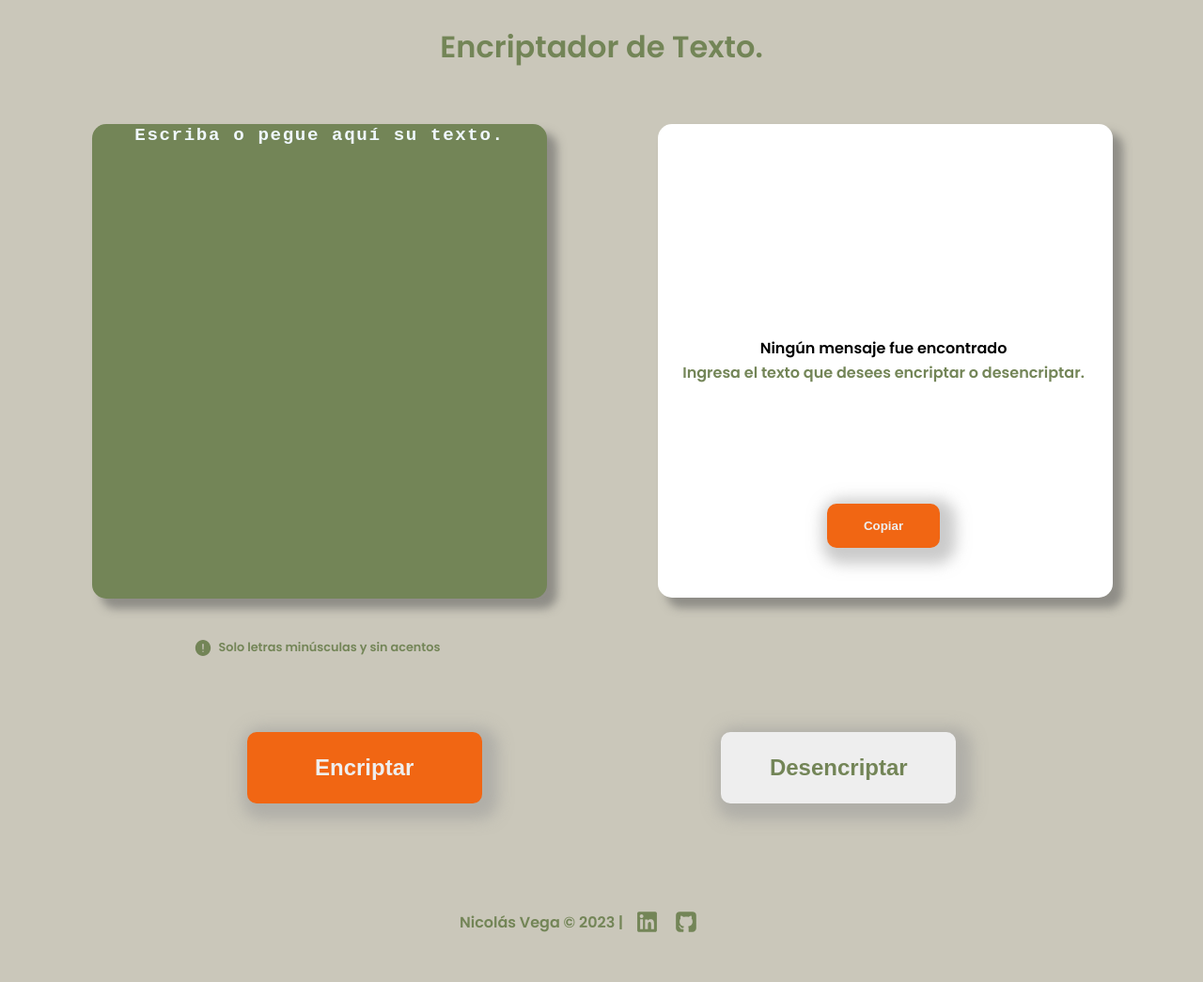
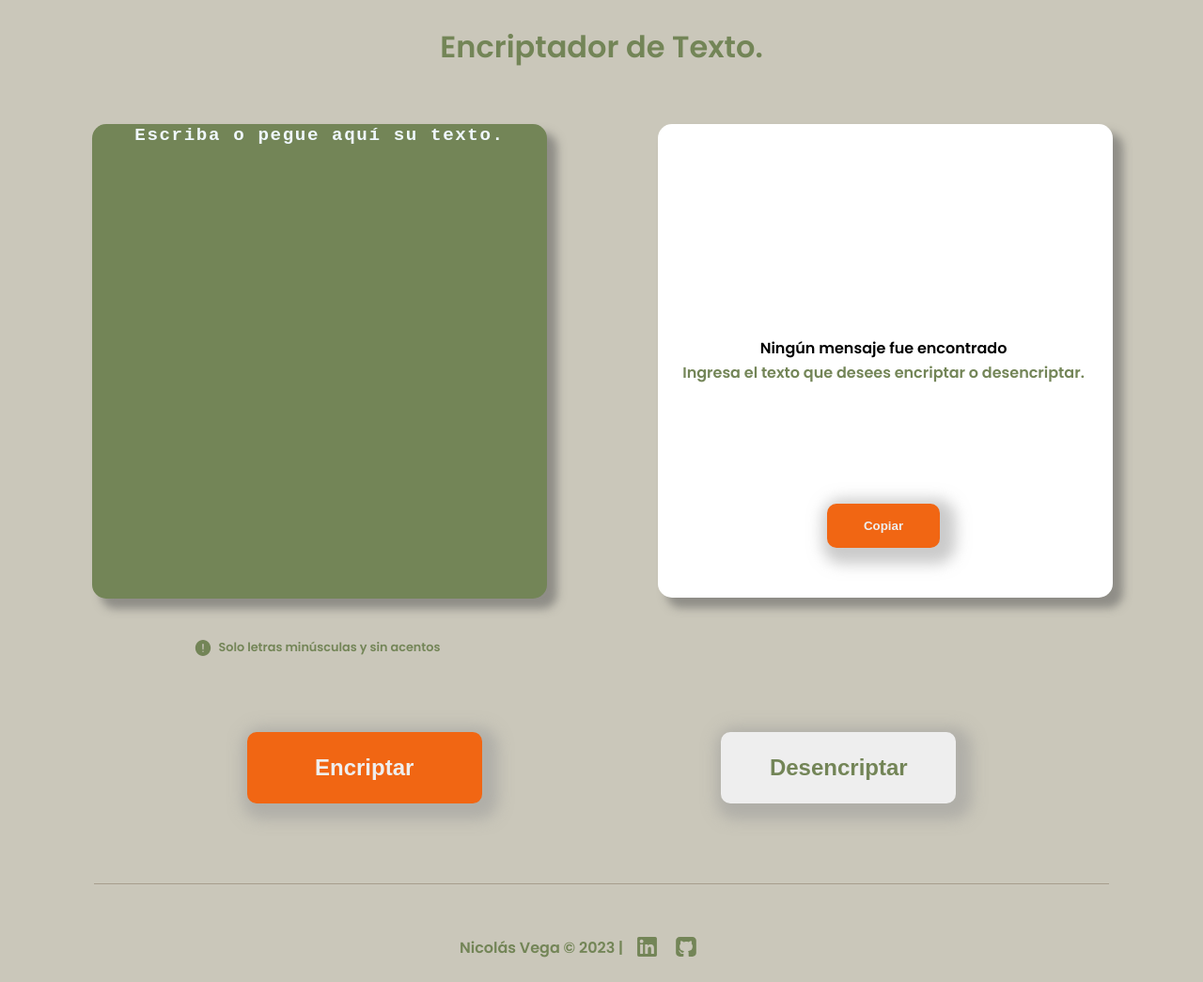
Before and after one commit to cNickV/encriptador-de-texto, a plain HTML site: page index.html in a window 1280 px wide. Shown: the whole page at 94% size. Before the commit the page ends 1022 px from the top, so only its background shows below. Drawn offline with Linux system fonts and the light colour scheme.

Commit message:
Se realiza mejora al estilo del footer

```diff
--- a/scripts/app.js
+++ b/scripts/app.js
@@ -46,7 +46,7 @@ function checkRightLeft() {
 
 setInterval(checkRightLeft, 100);
 
-/* Copy btn */
+/* funcionalidad Copy*/
 
 copyBtn.addEventListener("click", () => {
   if (textareaRight.value !== "" && textareaLeft.value.length === 0) {
--- a/styles/style.css
+++ b/styles/style.css
@@ -215,6 +215,7 @@ body{
     align-items: center;
     align-content: center;
     gap: 2rem;
+    padding-bottom: 3rem;
 }
 
 .main__btn {
@@ -234,16 +235,20 @@ body{
     color: var(--green-color);
 }
 
+/* Footer */
+
 .footer {
     grid-area: "footer";
-    width: 100%;
-    height: 80px;
+    width: 90%;
+    height: 40px;
+    padding-bottom: 1rem;;
     margin: 0 auto;
-    padding-top: 1rem;
     display: flex;
     justify-content: center;
     align-items: center;
+    border-top: 1px solid #7967526e;
 }
+
 
 .footer__copyright {
     position: relative;
```
